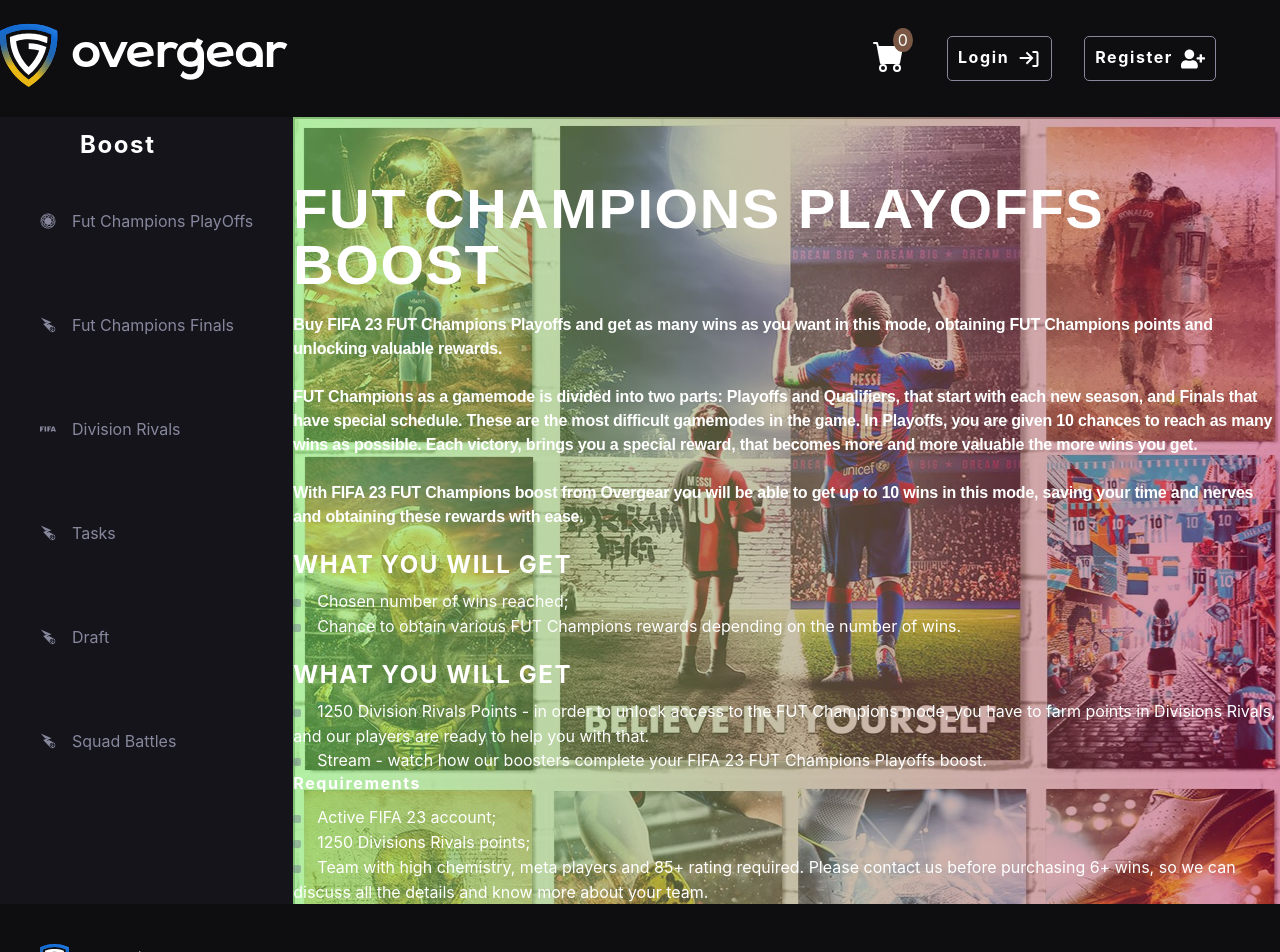
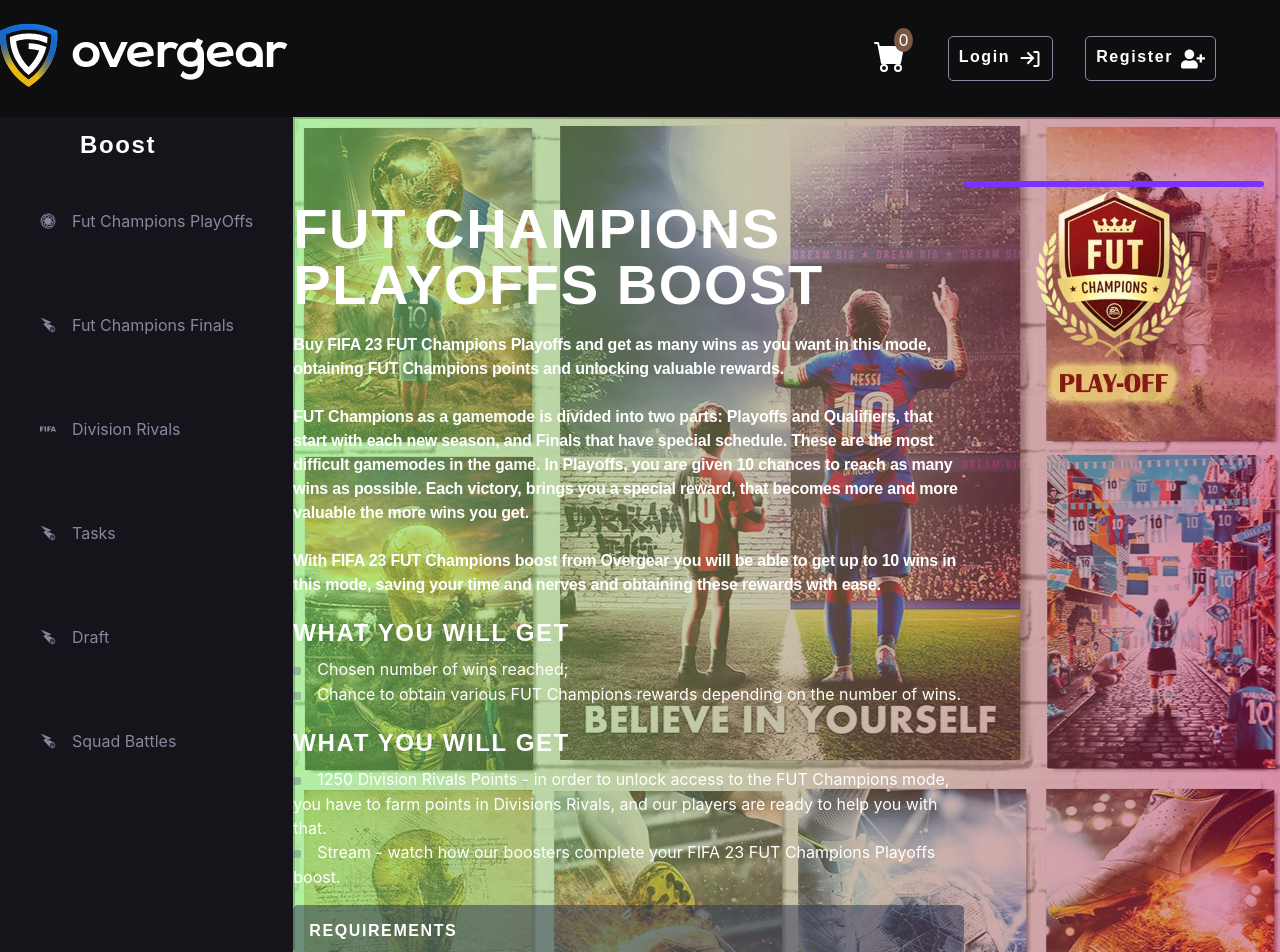
Before and after one commit to Refereeee/sloth, a React (Create React App) app: page /fut-champions-playoffs in a window 1280 px wide. Shown: the top 952 px of the page. Built offline with nearby package versions, Linux system fonts and the light colour scheme.

Commit message:
feat: add playoff styles

```diff
--- a/src/components/Playoff/Playoff.module.scss
+++ b/src/components/Playoff/Playoff.module.scss
@@ -8,10 +8,15 @@
   display: flex;
 }
 
+//.mainContent{
+//  max-width: ;
+//}
+
 .wrapperContent{
   max-width: 1290px;
   width: 100%;
   margin: 64px auto 0;
+  display: flex;
 }
 
 .titleWrapper{
@@ -26,7 +31,7 @@
   margin: 20px 0;
 }
 
-.getString:before,.listParam:before,.optionsParam:before{
+.getString:before,.listParam:before,.optionsParam:before,.howParam:before{
   display: inline-block;
   min-width: 24px;
   //content: counter(list-item) ".";
@@ -40,16 +45,66 @@
   content: url("../../assets/playoffs/ulDot.svg");
 }
 
+.requirementsList{
+  max-height: 128px;
+  opacity: 1;
+  padding: 0px 16px 16px;
+  overflow: hidden;
+  transition: max-height 0.3s ease 0s, opacity 0.3s ease 0s, padding-bottom 0.3s ease 0s;
+}
+
+.requirementsBlock, .howBlock{
+  border-radius: 5px;
+  background-color: rgba(41, 48, 84, 0.5);
+  cursor: pointer;
+  margin: 16px 0
+}
+
 .dn{
-  opacity:0;
   max-height: 0px;
+  opacity: 0;
+  padding: 0px 16px;
   overflow: hidden;
+  transition: max-height 0.3s ease 0s, opacity 0.3s ease 0s, padding-bottom 0.3s ease 0s;
 }
 
 .addOptionsBlock{
   margin: 24px 0 0 0;
 }
 
-.linksWrapper{
+.requirementsTitle, .howTitle {
+  padding: 16px 0 0 16px;
+}
 
+.requirementsTitle h5, .howTitle h5{
+  text-transform: uppercase;
 }
+
+.formWrapper{
+  padding: 0 16px 0 0;
+}
+
+.form{
+  position: relative;
+  width: 300px;
+  border-top: 6px solid rgb(121, 50, 255);
+  border-radius: 5px;
+  box-shadow: rgba(0, 0, 0, 0.03) 0px 3px 23px;
+}
+
+.formImageBlock{
+  position: absolute;
+}
+
+.formImage{
+  width: 100%;
+  display: block;
+  transform: translate(0px, -40px);
+}
+
+.formImageGradient{
+  background: linear-gradient(230.03deg, rgba(0, 0, 0, 0) 21.01%, rgba(8, 13, 38, 0.6) 32.08%, rgb(8, 13, 38) 52.08%);
+  position: absolute;
+  top: 0;
+  left: 0;
+}
--- a/src/components/Playoff/index.tsx
+++ b/src/components/Playoff/index.tsx
@@ -2,19 +2,28 @@
 import styles from './Playoff.module.scss';
 import Sidebar from '../Sidebar';
 import { useAppDispatch } from '../../redux/hooks';
-import { changeRequirementFlag, selectPlayoff } from '../../redux/slice/playoffSlice';
+import playoffImg from '../../assets/playoffs/fut-qualy.jpg';
+import {
+  changeHowWorkFlag,
+  changeRequirementFlag,
+  selectPlayoff,
+} from '../../redux/slice/playoffSlice';
 
 const Playoff = () => {
   const dispatch = useAppDispatch();
-  const { requirementFlag } = useSelector(selectPlayoff);
+  const { requirementFlag, howWorkFlag } = useSelector(selectPlayoff);
   const changeRequirementsValue = () => {
     dispatch(changeRequirementFlag());
+  };
+  const toggleHowWorkFlag = () => {
+    dispatch(changeHowWorkFlag());
   };
   return (
     <section className={styles.main}>
       <Sidebar />
       <div className={styles.backgroundImg}>
         <div className={styles.wrapperContent}>
+          <div className={styles.mainContent}>
             <div className={styles.titleWrapper}>
               <h1 className={styles.title}>FUT CHAMPIONS PLAYOFFS BOOST</h1>
             </div>
@@ -40,12 +49,32 @@
             <div className={styles.requirementsBlock} onClick={() => changeRequirementsValue()}>
               <div className={styles.requirementsTitle}>
                 <h5>Requirements</h5>
-              <ul className={!requirementFlag ? styles.requirementsList : styles.dn}>
+              </div>
+              <ul className={requirementFlag ? styles.requirementsList : styles.dn}>
                 <li className={styles.listParam}>Active FIFA 23 account;</li>
                 <li className={styles.listParam}>1250 Divisions Rivals points;</li>
                 <li className={styles.listParam}>Team with high chemistry, meta players and 85+ rating required. Please contact us before purchasing 6+ wins, so we can discuss all the details and know more about your team.</li>
               </ul>
             </div>
+            <div className={styles.howBlock} onClick={() => toggleHowWorkFlag()}>
+              <div className={styles.howTitle}>
+                <h5>How IT WORKS</h5>
+              </div>
+              <ul className={howWorkFlag ? styles.requirementsList : styles.dn}>
+                <li className={styles.howParam}>Select preferred options and place an order for the FIFA Champions Finals Boost;</li>
+                <li className={styles.howParam}>We will contact you via our live chat or by sending an email;</li>
+                <li className={styles.howParam}>All the details will be discussed beforehand, and the start time will be set according to your schedule;</li>
+              </ul>
+            </div>
+          </div>
+          <div className={styles.formWrapper}>
+            <form className={styles.form}>
+              <div className={styles.formImageBlock}>
+                <img src={playoffImg} alt="playoff" className={styles.formImage} />
+                <div className={styles.formImageGradient} />
+              </div>
+              {/* <div className={styles.formImageGradient} /> */}
+            </form>
           </div>
         </div>
       </div>
--- a/src/components/Register/index.tsx
+++ b/src/components/Register/index.tsx
@@ -12,6 +12,7 @@
   changeRepeatPasswordValue, noticeFlagToOff, registerFlagToOff,
   selectReg, setLocalStorageItem,
 } from '../../redux/slice/registerSlice';
+import { refreshItems } from '../../redux/slice/loginSLice';
 
 const Register = () => {
   const dispatch = useAppDispatch();
@@ -66,6 +67,7 @@
     if (registerFlag) {
       setTimeout(() => {
         dispatch(registerFlagToOff());
+        dispatch(refreshItems());
         navigate('/login');
       }, 5000);
     }
--- a/src/index.scss
+++ b/src/index.scss
@@ -90,6 +90,7 @@
 h3,
 h4,
 h5 {
+  font-family: Montserrat, Arial, Helvetica, sans-serif;
   letter-spacing: var(--spacing);
   text-transform: capitalize;
   line-height: 1.25;
--- a/src/redux/slice/functions/getLocalStorageItems.ts
+++ b/src/redux/slice/functions/getLocalStorageItems.ts
@@ -1,6 +1,8 @@
 const getLocalStorageItems = () => {
+  // setInterval(() => {
   const data = localStorage.getItem('items');
   return data ? JSON.parse(data) : [];
+  // }, 5000);
 };
 
 export default getLocalStorageItems;
--- a/src/redux/slice/loginSLice.ts
+++ b/src/redux/slice/loginSLice.ts
@@ -103,6 +103,9 @@
     changeBurgerOpenFlag: (state, action) => {
       state.burgerOpen = action.payload;
     },
+    refreshItems: (state) => {
+      state.items = getLocalStorageItems();
+    },
   },
   extraReducers: (builder) => {
     // Add reducers for additional action types here, and handle loading state as needed
@@ -132,6 +135,7 @@
   clearInputFields,
   changeBurgerOpenFlag,
   setLoginFailToggle,
+  refreshItems,
 } = loginSlice.actions;
 
 // Other code such as selectors can use the imported `RootState` type
--- a/src/redux/slice/playoffSlice.ts
+++ b/src/redux/slice/playoffSlice.ts
@@ -3,11 +3,13 @@
 import { RootState } from '../store';
 
 export interface PlayoffState{
-  requirementFlag:boolean
+  requirementFlag:boolean,
+  howWorkFlag:boolean
 }
 
 const initialState: PlayoffState = {
   requirementFlag: false,
+  howWorkFlag: false,
 };
 
 export const playoffSlice = createSlice({
@@ -18,11 +20,16 @@
       if (state.requirementFlag) state.requirementFlag = false;
       else state.requirementFlag = true;
     },
+    changeHowWorkFlag: (state) => {
+      if (state.howWorkFlag) state.howWorkFlag = false;
+      else state.howWorkFlag = true;
+    },
   },
 });
 
 export const {
   changeRequirementFlag,
+  changeHowWorkFlag,
 } = playoffSlice.actions;
 
 export const selectPlayoff = (state: RootState) => state.playoff;
```
Also changed, not shown: src/assets/playoffs/fut-qualy.jpg (renamed from src/assets/playoffs/fut-qualy.webp). Lines whose indentation alone changed are shown as unchanged.
